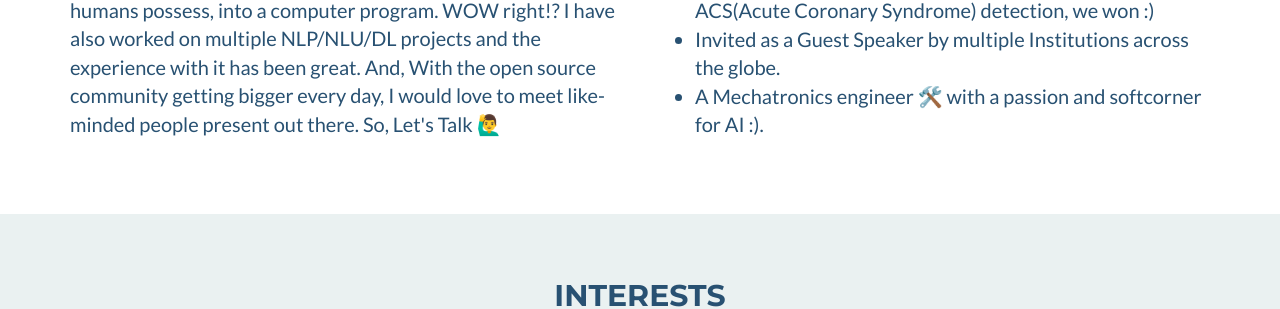
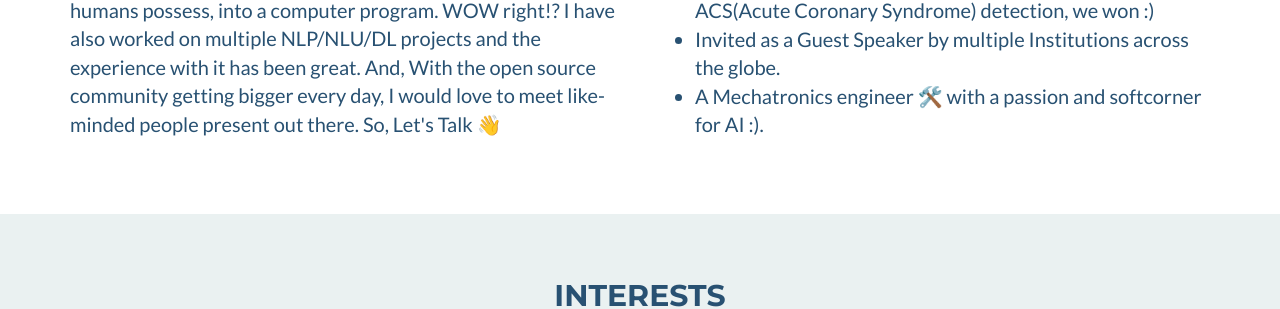
Before and after one commit to parthsharma1011/parthsharma1011.github.io, a Jekyll site: the page built from index.html, in a window 1280 px wide and 900 px high, scrolled down 583 px. Shown: the part 348-657 px from the top of the window. Built offline with Jekyll 4.4.1, drawn with Linux system fonts in a browser that asks for light colours; some of the changed text lies outside the part shown.

```diff
--- a/_includes/about_me.html
+++ b/_includes/about_me.html
@@ -20,7 +20,7 @@
            I am attracted to Natural Language Understanding,  Imagine replicating that language Understanding logic we humans possess, into a computer program. WOW right!?
            I have also worked on multiple NLP/NLU/DL projects and the experience with it has been great.
            And, With the open source community getting bigger every day, I would love to meet like-minded people present out there.
-           So, Let's Talk  🙋‍♂️
+           So, Let's Talk 👋
 
 
         </p>
```
